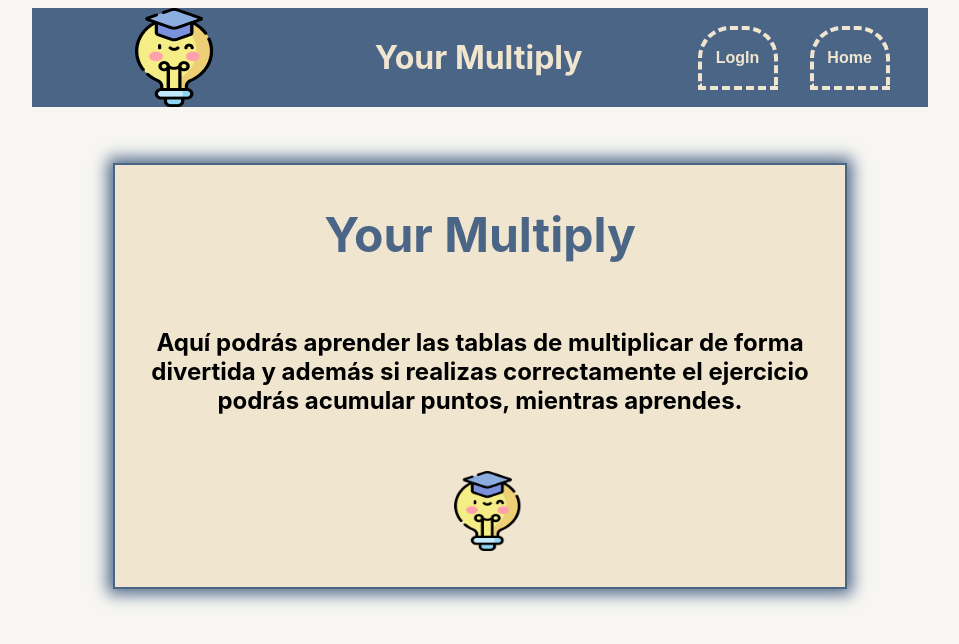
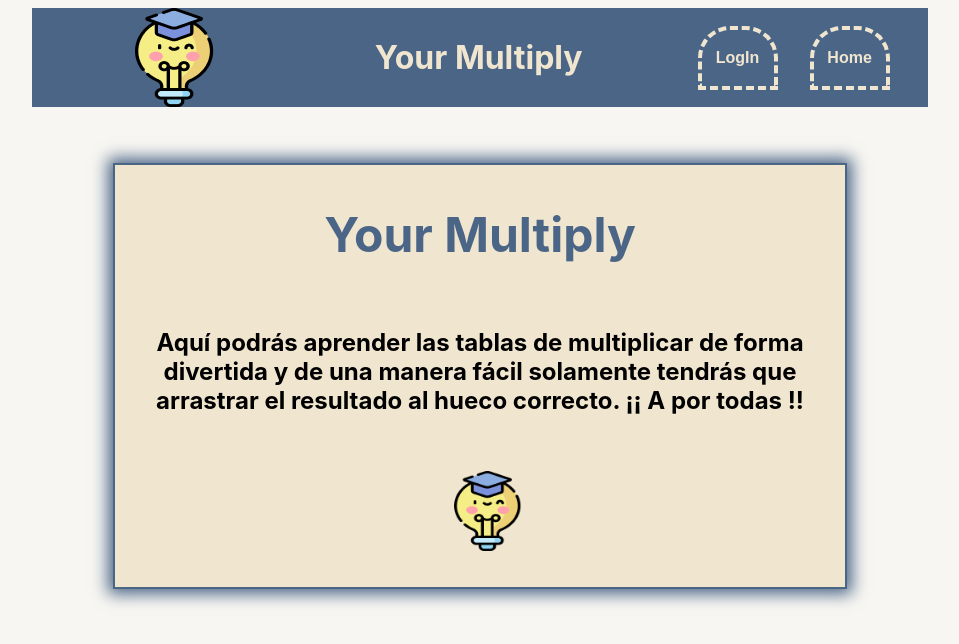
Before and after one commit to Oiranca/multiply-game, a React (Create React App) app: page /multiply in a window 1280 px wide. Shown: the top 644 px of the page, without its empty margins (160-1119 px from the left). Built offline with nearby package versions, Linux system fonts and the light colour scheme.

Commit message:
modified text home

```diff
--- a/src/infrastructure/components/Home/Home.tsx
+++ b/src/infrastructure/components/Home/Home.tsx
@@ -10,8 +10,9 @@ export const Home: FC = () => {
       </header>
       <section className={'section-home'}>
         <p>
-          Aquí podrás aprender las tablas de multiplicar de forma divertida y además si realizas
-          correctamente el ejercicio podrás acumular puntos, mientras aprendes.
+          Aquí podrás aprender las tablas de multiplicar de forma divertida y de una
+          manera fácil solamente tendrás que arrastrar el resultado al hueco correcto. ¡¡
+          A por todas !!
         </p>
       </section>
       <footer className={'footer-home'}>
```
